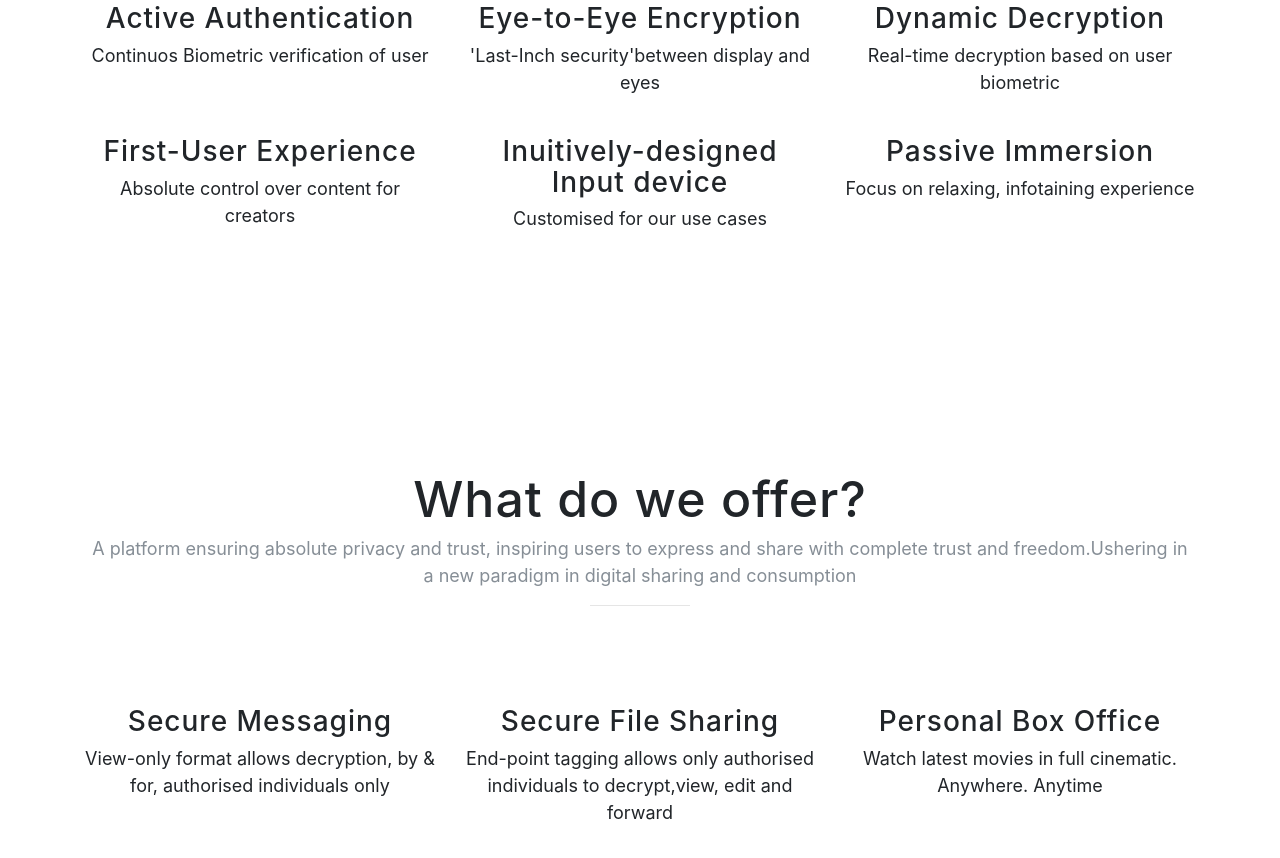
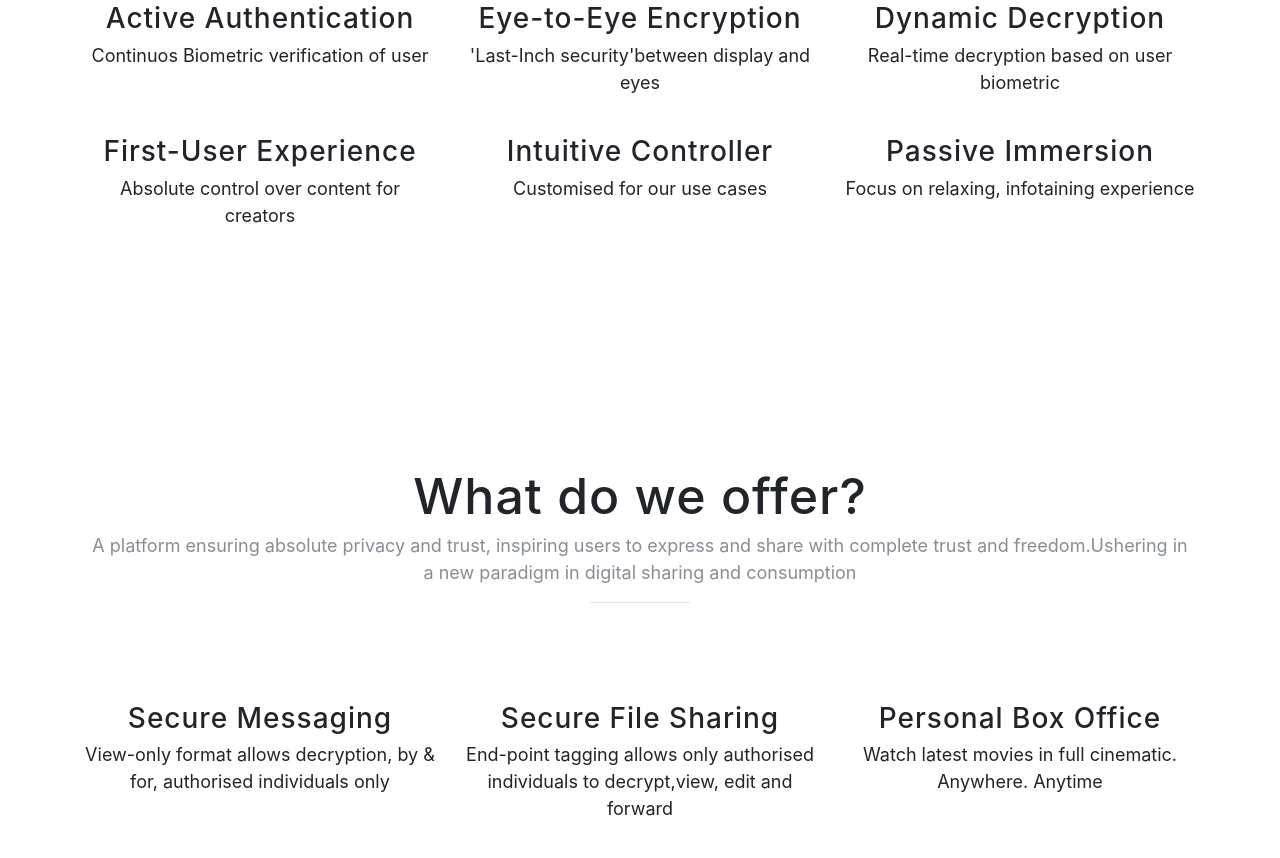
Before and after one commit to kontiki-innovation-labs/kontiki-innovation-labs.github.io, a website with bundled scripts: page index.html in a window 1280 px wide. Shown: the part 1104-1962 px from the top of the page. Built offline with nearby package versions, Linux system fonts and the light colour scheme; a web font is replaced by a local one.

Commit message:
Update index.html

```diff
--- a/index.html
+++ b/index.html
@@ -124,7 +124,7 @@
 
 			      	     <div class="col-lg-4 col-sm-6 text-center mb-4">
 					    <!--<img class="rounded-circle img-fluid d-block mx-auto" src="http://placehold.it/150x150" alt="">-->
-					    <h3>Inuitively-designed Input device
+					    <h3>Intuitive Controller
 					    </h3>
 					    <p>Customised for our use cases</p>
 				    </div>
```
